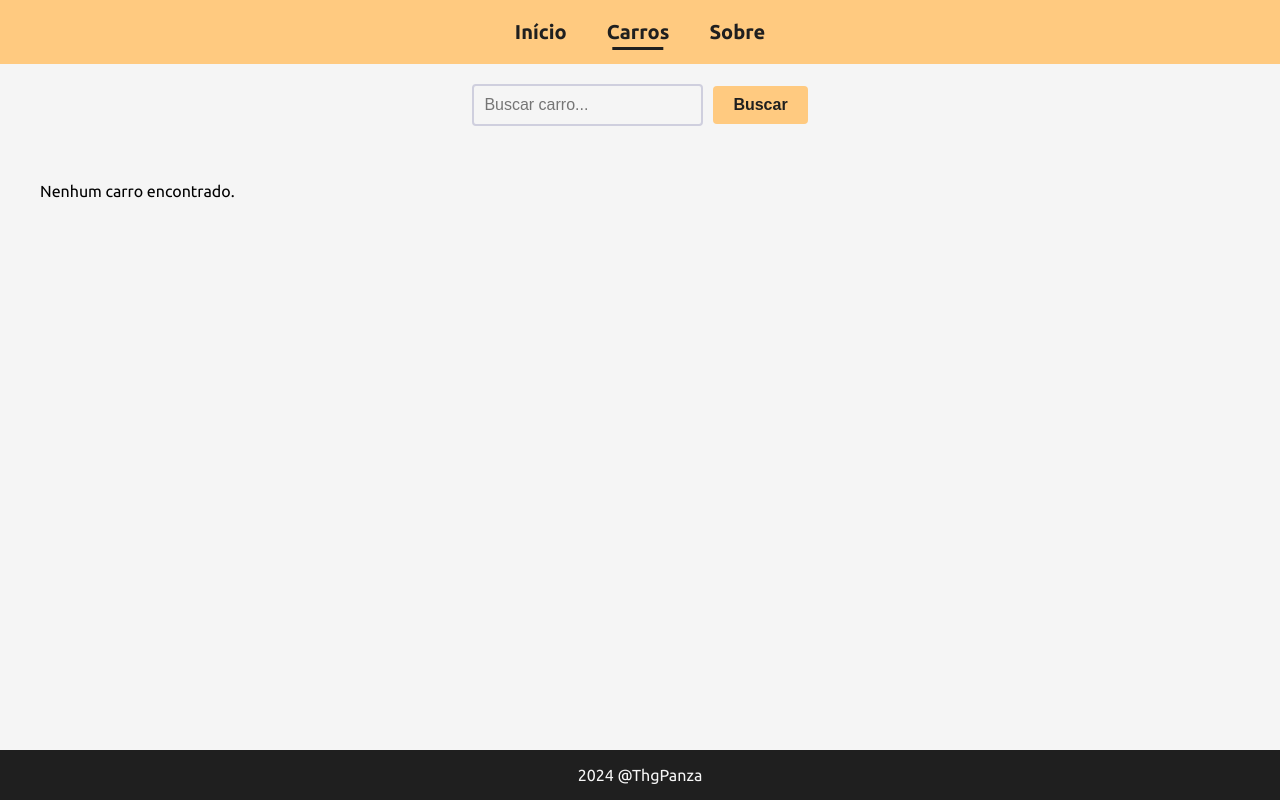
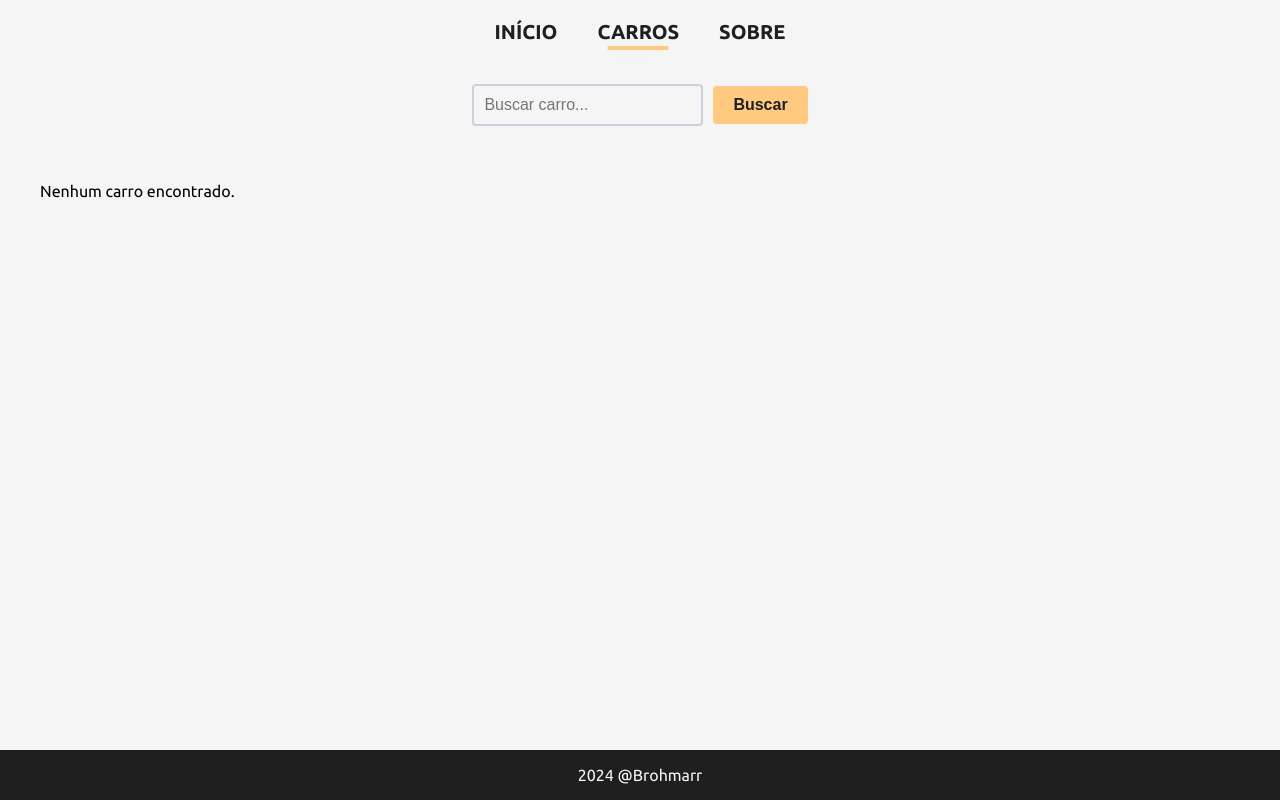
Before and after one commit to brohmarr/django-car-store, a Django app: page /cars/ in a window 1280 px wide. Run offline with Django 5.2, Linux system fonts and the light colour scheme; data that the repository does not hold is empty; parts of the project's set-up code (start-up, migrations or seed data) failed here and were passed over.

Commit message:
Change base template header to be persistant with a shadow effect

```diff
--- a/app/settings.py
+++ b/app/settings.py
@@ -117,7 +117,11 @@ USE_TZ = True
 # Static files (CSS, JavaScript, Images)
 # https://docs.djangoproject.com/en/5.1/howto/static-files/
 
-STATIC_URL = 'static/'
+STATIC_URL = '/static/'
+
+STATICFILES_DIRS = [
+    BASE_DIR / "app/static",
+]
 
 # Default primary key field type
 # https://docs.djangoproject.com/en/5.1/ref/settings/#default-auto-field
--- /dev/null
+++ b/app/static/app/js/base.js
@@ -0,0 +1,8 @@
+window.addEventListener('scroll', function() {
+    const header = document.getElementById('header');
+    if (window.scrollY > 0) {
+        header.classList.add('scrolled');
+    } else {
+        header.classList.remove('scrolled');
+    }
+});
--- a/app/templates/base.html
+++ b/app/templates/base.html
@@ -1,3 +1,5 @@
+{% load static %}
+
 <!DOCTYPE html>
 <html lang="pt-BR">
 <head>
@@ -26,9 +28,17 @@
     }
 
     header {
-        background-color: #ffca80;
+        background-color: #f5f5f5;
         color: #1f1f1f;
         padding: 20px 0;
+        position: sticky;
+        top: 0;
+        transition: box-shadow 0.3s;
+        z-index: 1000;
+    }
+
+    header.scrolled {
+        box-shadow: 0 2px 4px rgba(31, 31, 31, 0.4);
     }
 
     nav {
@@ -52,11 +62,6 @@
         color: #1f1f1f;
         text-decoration: none;
         padding: 20px;
-        transition: background-color 0.3s ease;
-    }
-
-    nav ul li a:hover {
-        background-color: #efba70;
     }
 
     /* Header Item Styles */
@@ -72,8 +77,8 @@
         left: 50%;
         bottom: -6px;
         width: 0;
-        height: 3px;
-        background-color: #1f1f1f;
+        height: 4px;
+        background-color: #ffca80;
         transition: width 0.3s ease, left 0.3s ease, transform 0.3s ease;
         transform: translateX(-50%);
     }
@@ -100,12 +105,12 @@
   </style>
 </head>
 <body>
-  <header>
+  <header id="header">
     <nav>
       <ul>
-        <li class="header-item {% if request.path == '/' %}active{% endif %}"><a href="{% url 'home' %}">Início</a></li>
-        <li class="header-item {% if request.path == '/cars/' %}active{% endif %}"><a href="{% url 'cars_list' %}">Carros</a></li>
-        <li class="header-item {% if request.path == '/about/' %}active{% endif %}"><a href="{% url 'about' %}">Sobre</a></li>
+        <li class="header-item {% if request.path == '/' %}active{% endif %}"><a href="{% url 'home' %}">INÍCIO</a></li>
+        <li class="header-item {% if request.path == '/cars/' %}active{% endif %}"><a href="{% url 'cars_list' %}">CARROS</a></li>
+        <li class="header-item {% if request.path == '/about/' %}active{% endif %}"><a href="{% url 'about' %}">SOBRE</a></li>
       </ul>
     </nav>
   </header>
@@ -116,7 +121,10 @@
   </main>
 
   <footer>
-    <p>2024 @ThgPanza</p>
+    <p>2024 @Brohmarr</p>
   </footer>
+
+  <script src="{% static 'app/js/base.js' %}"></script>
+
 </body>
 </html>
--- a/cars/templates/cars.html
+++ b/cars/templates/cars.html
@@ -15,7 +15,7 @@
 
     .car-card {
       background-color: #e5e5e5;
-      box-shadow: 0 2px 6px rgba(31, 31, 31, 0.2);
+      box-shadow: 0 2px 4px rgba(31, 31, 31, 0.2);
       border-radius: 10px;
       overflow: hidden;
       text-align: center;
@@ -111,8 +111,8 @@
         <div class="car-card">
           <img src="{{ car.photo.url }}"
                alt="An image of a {{ car.brand }} {{ car.model }} {{ car.factory_year }}.">
-          <h2>{{ car.brand }} {{ car.model }}</h2>
-          <p>{{ car.factory_year }} - R$ {{ car.value }}</p>
+          <h2>{{ car.brand }} {{ car.model }} ({{ car.factory_year }})</h2>
+          <p>R$ {{ car.value }}</p>
         </div>
       {% endfor %}
     {% else %}
```
